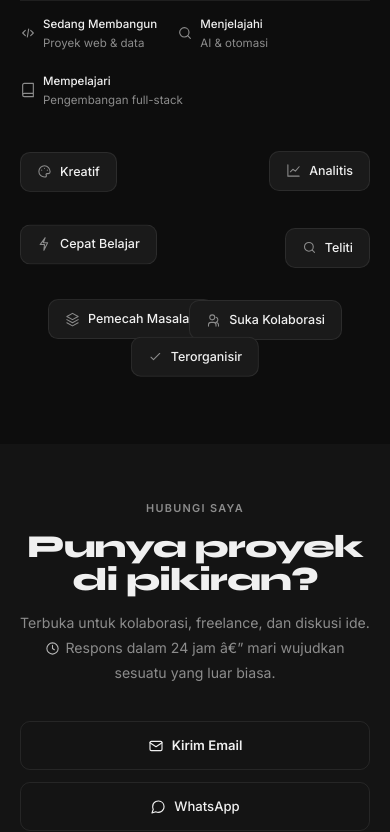
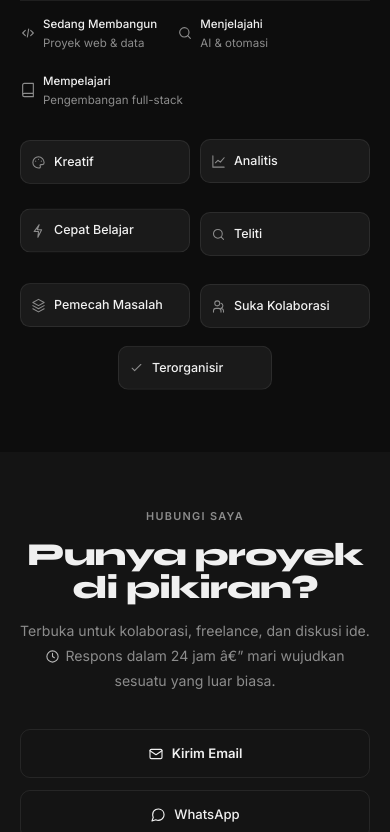
Before and after one commit to Teuku-all/alther-portofolio, a plain HTML site: page index.html in a window 390 px wide. Shown: the part 3600-4432 px from the top of the page. Drawn offline with Linux system fonts and the light colour scheme.

Commit message:
Refine mobile trait cloud layout

```diff
--- a/index.html
+++ b/index.html
@@ -912,6 +912,33 @@ footer {
   .work-header-left, .sec-sub-work { min-width: 0; max-width: 100%; }
   .view-more-btn { max-width: 100%; white-space: normal; }
   .about-big-heading { font-size: clamp(2.2rem, 8vw, 3rem); }
+  .traits-cloud {
+    height: auto;
+    display: grid;
+    grid-template-columns: repeat(2, minmax(0, 1fr));
+    column-gap: 10px;
+    row-gap: 24px;
+  }
+  .traits-cloud .trait-pill {
+    position: relative;
+    inset: auto;
+    min-width: 0;
+    min-height: 44px;
+    padding: 9px 10px;
+    justify-content: flex-start;
+    white-space: normal;
+    animation: ft 4s ease-in-out infinite;
+    transform: none;
+  }
+  .traits-cloud .tp7 { animation: ft 4s ease-in-out 1.2s infinite; }
+  .traits-cloud .tp1 { animation-delay: 0s; }
+  .traits-cloud .tp2 { animation-delay: .5s; }
+  .traits-cloud .tp3 { animation-delay: 1s; }
+  .traits-cloud .tp4 { animation-delay: 1.5s; }
+  .traits-cloud .tp5 { animation-delay: 2s; }
+  .traits-cloud .tp6 { animation-delay: 2.5s; }
+  .traits-cloud .trait-pill span { min-width: 0; }
+  .traits-cloud .tp7 { grid-column: 1 / -1; justify-self: center; min-width: 44%; }
   .fan-card { width: 230px; height: 162px; border-radius: 14px; }
   .fan-card[data-pos="-2"] { transform: translateX(-250px) translateY(26px) rotate(-8deg) scale(0.72); }
   .fan-card[data-pos="-1"] { transform: translateX(-140px) translateY(8px) rotate(-4deg) scale(0.86); }
@@ -1339,7 +1366,7 @@ themeBtn.addEventListener('click', () => {
   const x = r.left + r.width / 2, y = r.top + r.height / 2;
   const radius = Math.hypot(Math.max(x, innerWidth - x), Math.max(y, innerHeight - y));
 
-  if (!document.startViewTransition || reduce) {          // fallback: fade warna halus
+  if (!document.startViewTransition || reduce || matchMedia('(max-width: 720px), (pointer: coarse)').matches) {
     root.classList.add('theme-fade');
     applyTheme(nextTheme);
     setTimeout(() => root.classList.remove('theme-fade'), 650);
```
